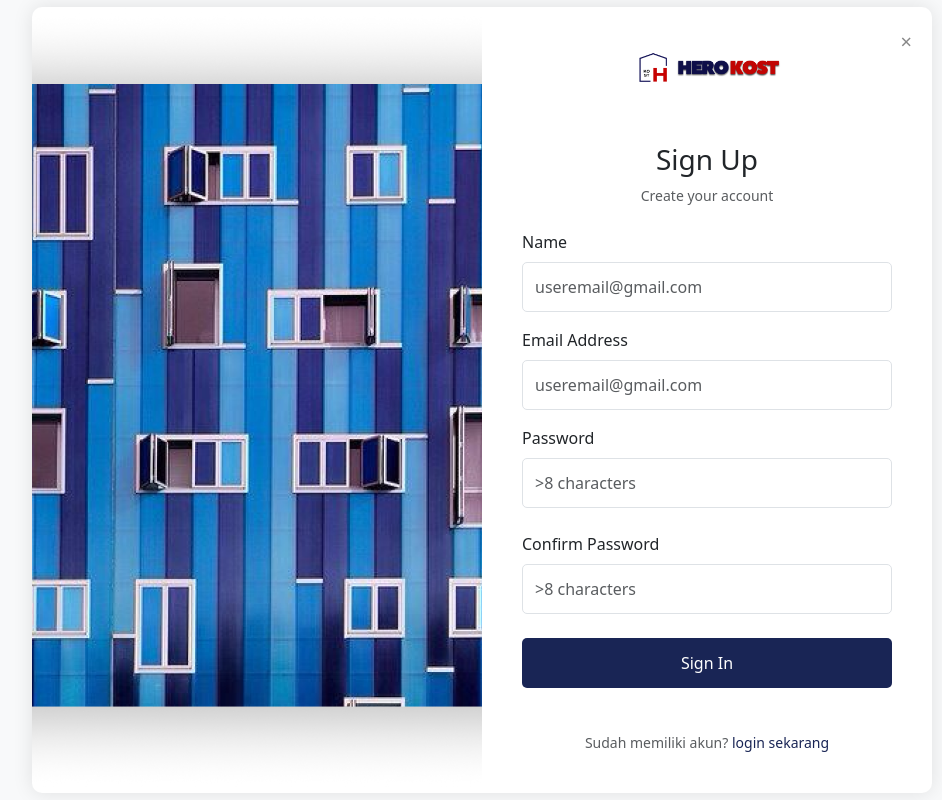
After one commit to SufardiMadoa/HeroKost, a CodeIgniter 4 app: the page made by app/Views/pages/auth/signup.php in a window 1280 px wide. The commit adds this page. Shown: the whole page, without its empty margins (158-1100 px from the left). Run offline with PHP 8.4 and a stand-in for CodeIgniter, Linux system fonts and the light colour scheme; the template is opened without the code that fills it, so the values that code supplies are empty; some libraries are stand-ins or nearby versions.

Commit message:
feat:add some controllers and improve layout and structure folder in project

```diff
--- a/app/Config/Routes.php
+++ b/app/Config/Routes.php
@@ -2,7 +2,7 @@
 
 use CodeIgniter\Router\RouteCollection;
 
-/**
- * @var RouteCollection $routes
- */
+/** @var RouteCollection $routes */
 $routes->get('/', 'Home::index');
+$routes->get('/login', 'AuthController::login');
+$routes->get('/signup', 'AuthController::register');
--- /dev/null
+++ b/app/Views/Layout/auth-layout.php
@@ -0,0 +1,93 @@
+<!DOCTYPE html>
+<html lang="id">
+<head>
+    <meta charset="UTF-8">
+    <meta name="viewport" content="width=device-width, initial-scale=1.0">
+    <title>Login - HERO KOST</title>
+    <!-- Bootstrap CSS -->
+    <link href="https://cdn.jsdelivr.net/npm/bootstrap@5.3.2/dist/css/bootstrap.min.css" rel="stylesheet">
+    <style>
+        body {
+            background-color: #f8f9fa;
+            display: flex;
+            justify-content: center;
+            align-items: center;
+            height: 100vh;
+        }
+        .login-container {
+            width: 100%;
+            max-width: 900px;
+            background: white;
+            border-radius: 10px;
+            overflow: hidden;
+            box-shadow: 0 0 20px rgba(0, 0, 0, 0.1);
+        }
+        .login-image {
+            height: 100%;
+            background-size: cover;
+            background-position: center;
+        }
+        .login-form {
+            padding: 40px;
+        }
+        .logo {
+            max-width: 150px;
+            margin-bottom: 30px;
+        }
+        .btn-signin {
+            background-color: #192555;
+            color: white;
+            width: 100%;
+            padding: 12px;
+            border-radius: 5px;
+            font-weight: 500;
+        }
+        .btn-signin:hover {
+            background-color: #111a3e;
+            color: white;
+        }
+        .form-control {
+            padding: 12px;
+            border-radius: 5px;
+        }
+        .close-btn {
+            position: absolute;
+            top: 20px;
+            right: 20px;
+            font-size: 20px;
+            color: #888;
+            cursor: pointer;
+        }
+        .text-muted {
+            font-size: 14px;
+        }
+        .signup-text {
+            text-align: center;
+            margin-top: 20px;
+            font-size: 14px;
+        }
+        a {
+            color: #192555;
+            text-decoration: none;
+        }
+    </style>
+</head>
+<body>
+    <div class="login-container d-flex flex-row">
+        <!-- Left side - Image -->
+        <div class="col-md-6 d-none d-md-block">
+            <div class="login-image h-100" style="background-image: url('<?= base_url('images/login.png') ?>'); ">
+            </div>
+        </div>
+
+        <!-- Right side - Login Form -->
+        <div class="col-md-6 position-relative">
+        <?= $this->renderSection('content') ?>
+
+        </div>
+    </div>
+
+    <!-- Bootstrap JS -->
+    <script src="https://cdn.jsdelivr.net/npm/bootstrap@5.3.2/dist/js/bootstrap.bundle.min.js"></script>
+</body>
+</html>
--- /dev/null
+++ b/app/Views/pages/auth/signup.php
@@ -0,0 +1,44 @@
+<?= $this->extend('layout/auth-layout') ?>
+
+<?= $this->section('content') ?>
+
+        <div class="close-btn">&times;</div>
+            <div class="login-form">
+                <div class="text-center mb-4">
+                    <img src="<?= base_url('images/logo.png') ?>" alt="HERO KOST Logo" class="logo">
+                </div>
+
+                <h3 class="text-center mb-2">Sign Up</h3>
+                <p class="text-center text-muted mb-4">Create your account</p>
+
+                <form>
+                    <div class="mb-3">
+                        <label for="email" class="form-label">Name</label>
+                        <input type="email" class="form-control" id="email" placeholder="useremail@gmail.com">
+                    </div>
+                    <div class="mb-3">
+                        <label for="email" class="form-label">Email Address</label>
+                        <input type="email" class="form-control" id="email" placeholder="useremail@gmail.com">
+                    </div>
+
+                    <div class="mb-4">
+                        <label for="password" class="form-label">Password</label>
+                        <input type="password" class="form-control" id="password" placeholder=">8 characters">
+                    </div>
+                    <div class="mb-4">
+                        <label for="password" class="form-label">Confirm Password</label>
+                        <input type="password" class="form-control" id="password" placeholder=">8 characters">
+                    </div>
+
+                    <button type="submit" class="btn btn-signin mb-4">Sign In</button>
+
+                    <div class="signup-text">
+                        <span class="text-muted">Sudah memiliki akun? </span>
+                        <a href="#">login sekarang</a>
+                        <br>
+
+                    </div>
+                </form>
+            </div>
+
+<?= $this->endSection() ?>
--- a/composer.json
+++ b/composer.json
@@ -15,6 +15,7 @@
     },
     "require-dev": {
         "fakerphp/faker": "^1.9",
+        "friendsofphp/php-cs-fixer": "^3.75",
         "mikey179/vfsstream": "^1.6",
         "phpunit/phpunit": "^10.5.16"
     },
```
Also changed, not shown: app/Controllers/AdminController.php (added, +28 -0 lines), app/Controllers/AuthController.php (added, +44 -0 lines), app/Controllers/FasilitasController.php (added, +25 -0 lines), app/Controllers/KostController.php (added, +47 -0 lines), app/Controllers/PembayaranController.php (added, +34 -0 lines), app/Controllers/ProfileController.php (added, +32 -0 lines), app/Views/Layout/main.php (+19 -2 lines), app/Views/pages/auth/login.php (added, +37 -0 lines), app/Views/partials/navbar.php (+29 -24 lines), public/images/login.png (added), public/images/logo.png (added), 1 other file.
